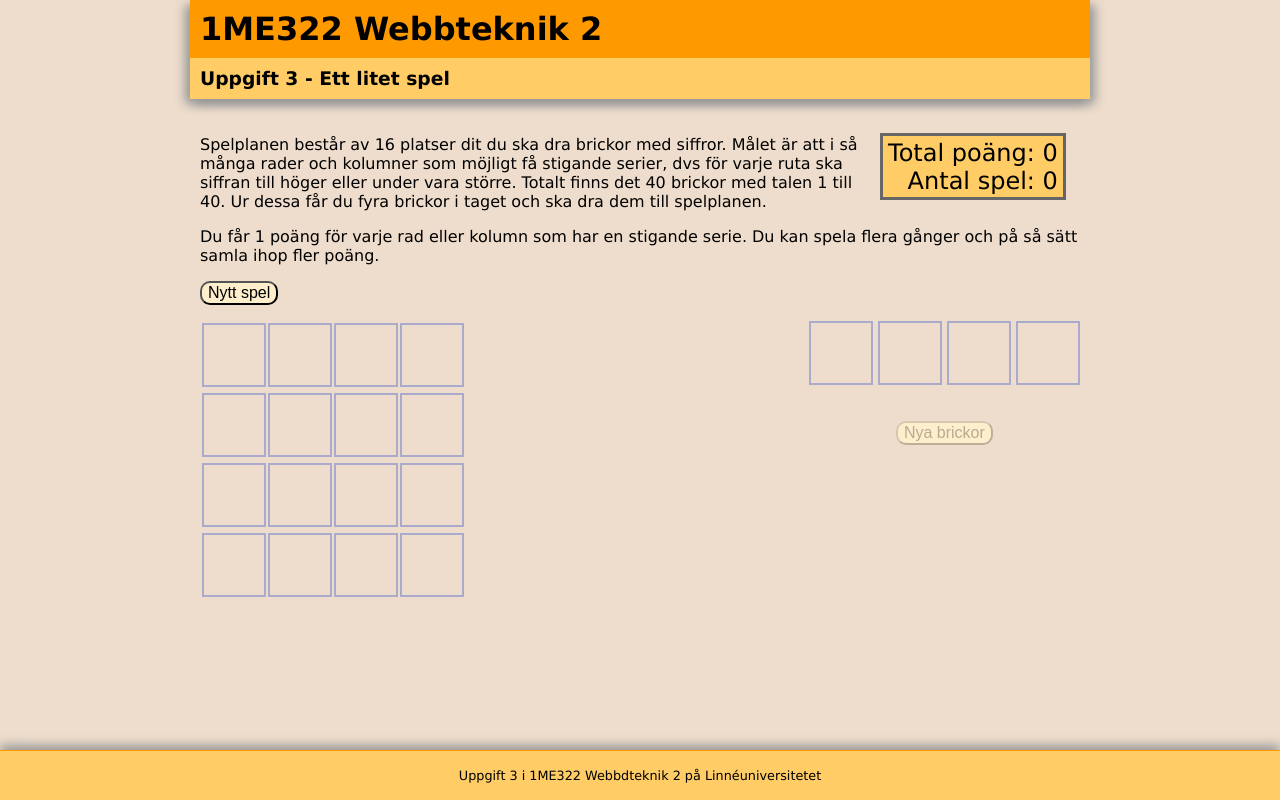
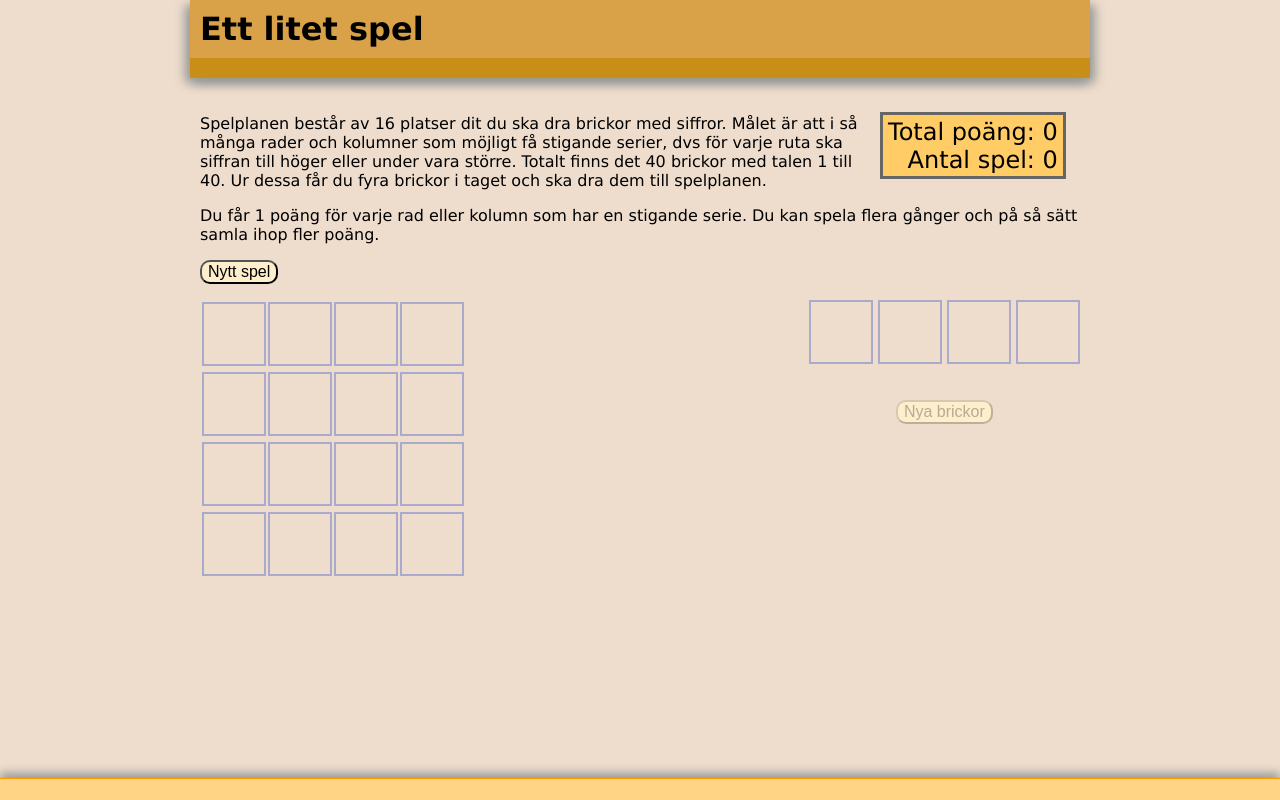
Before and after one commit to FSopelsa/Ett-litet-spel, a plain HTML site: page EttLitetSpel.html in a window 1280 px wide. Drawn offline with Linux system fonts and the light colour scheme.

Commit message:
ändrat färger

```diff
--- a/EttLitetSpel.html
+++ b/EttLitetSpel.html
@@ -11,8 +11,8 @@
 
 <body>
 	<header>
-		<h1>1ME322 Webbteknik 2</h1>
-		<h3>Uppgift 3 - Ett litet spel</h3>
+		<h1>Ett litet spel</h1>
+		<h3></h3>
 	</header>
 	<main>
 		<div id="userInfo">
@@ -79,7 +79,7 @@
 		<img src="img/ghost.png" alt="spöke" id="ghost"> <!-- Används i VG-uppgiften -->
 	</main>
 	<footer>
-		<p>Uppgift 3 i 1ME322 Webbdteknik 2 på Linnéuniversitetet</p>
+		<p></p>
 	</footer>
 </body>
 </html>
--- a/css/layout.css
+++ b/css/layout.css
@@ -29,12 +29,12 @@ body {
 
 header {
 	grid-area: header;
-	background-color: #FC6;
+	background-color: rgb(201, 142, 23);
 	box-shadow: 5px 5px 10px #999, -5px 5px 10px #999;
 	margin-bottom: 10px;
 }
 header h1 {
-	background-color:#F90;
+	background-color:rgb(218, 162, 72);
 }
 header h1, header h2, header h3 {
 	margin: 0;
@@ -55,7 +55,7 @@ main h2 {
 
 footer {
 	grid-area: footer;
-	background-color: #FC6;
+	background-color: rgb(255, 212, 133);
 	border-top: 1px solid #F90;
 	box-shadow: 0px -5px 10px #999;
 	padding: 4px;
--- a/css/style.css
+++ b/css/style.css
@@ -65,7 +65,7 @@
 	background-color: #FFF;
 }
 
-/* ----- Stil för VG-uppgiften ----- */
+
 main {
 	position: relative;
 }
@@ -81,7 +81,6 @@ main {
 	background-color: #C99;
 }
 
-/* ----- Stil för guldstjärneuppgiften ----- */
 #moveCount {
 	font-size: 2em;
 }
```
